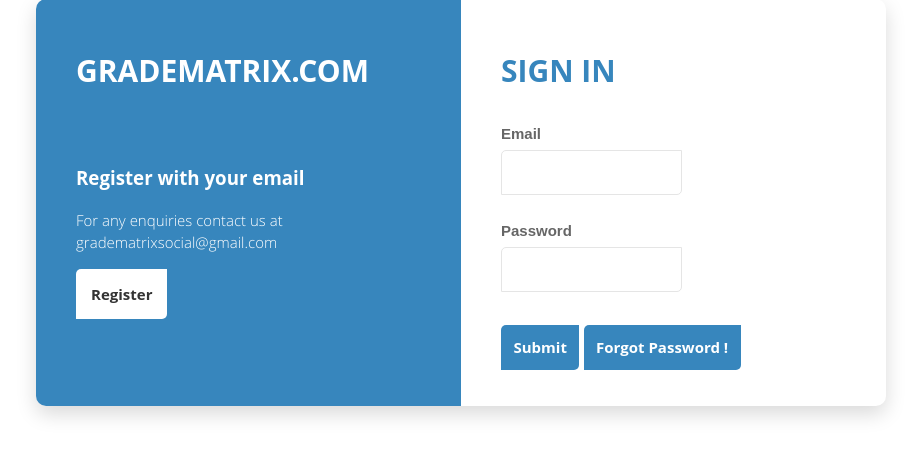
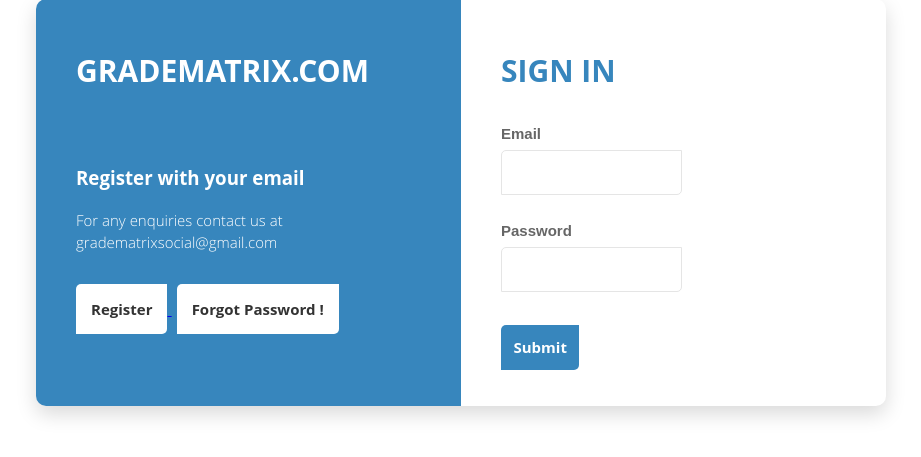
Before and after one commit to msunilhyd/microblog, a Flask app: template app/templates/auth/login.html in a window 1280 px wide. Shown: the part 176-633 px from the top of the page, without its empty margins (179-1100 px from the left). Run offline with Flask 2, Linux system fonts and the light colour scheme; the template is opened without the code that fills it: most values are stand-ins (such as "Sample title", 1, 10 or a date in 2020); form fields are guessed from the names that the template uses; parts of the project's set-up code (start-up, migrations or seed data) failed here and were passed over; some libraries are stand-ins or nearby versions; some web fonts are replaced.

Commit message:
29-Apr-19: Shift of forgot password to left

```diff
--- a/app/static/landing/style.css
+++ b/app/static/landing/style.css
@@ -63,6 +63,30 @@ body {
 .form-v4-content .form-left .text-2 {
 	margin: 20px 0 25px;
 }
+.forgot_pass{
+    background: #fff;
+    border-top-left-radius: 5px;
+    border-bottom-right-radius: 5px;
+    /*width: 180px;*/
+    border: none;
+    margin: 15px 0px 50px 5px;
+    cursor: pointer;
+    color: #333;
+    font-weight: 700;
+    font-size: 15px;
+    font-family: 'Open Sans', sans-serif;
+    appearance: unset;
+    -moz-appearance: unset;
+    -webkit-appearance: unset;
+    -o-appearance: unset;
+    -ms-appearance: unset;
+    outline: none;
+    -moz-outline: none;
+    -webkit-outline: none;
+    -o-outline: none;
+    -ms-outline: none;
+    }
+
 .form-v4-content .form-left .account {
 	background: #fff;
 	border-top-left-radius: 5px;
--- a/app/templates/auth/login.html
+++ b/app/templates/auth/login.html
@@ -43,6 +43,9 @@ at gradematrixsocial@gmail.com</p>
                     <a href="{{ url_for('auth.register') }}">
                         <input type="submit" name="account" class="account" value="Register">
                     </a>
+                    <a href="{{ url_for('auth.reset_password_request') }}">
+                        <input type="submit" name="forgot_pass" class="forgot_pass" value="Forgot Password !">
+                    </a>
                 </div>
             </div>
 
@@ -74,8 +77,6 @@ at gradematrixsocial@gmail.com</p>
                 </div>
                      <div class="form-row-last">
                         {{ form.submit(class="register") }}
-                        <a href="{{ url_for('auth.reset_password_request') }}">
-                        <input type="button" name="forgot_pass" class="register" value="Forgot Password !">
                     </a>
                     </div>
 
```
